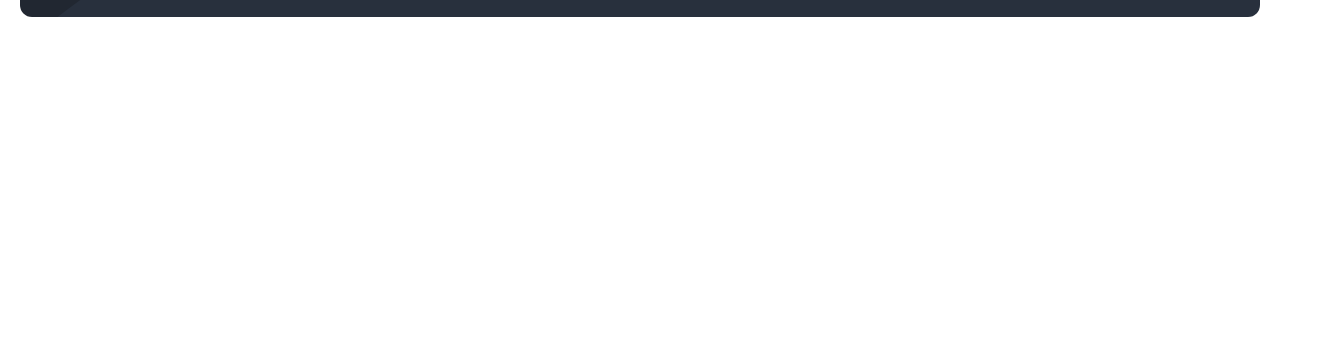
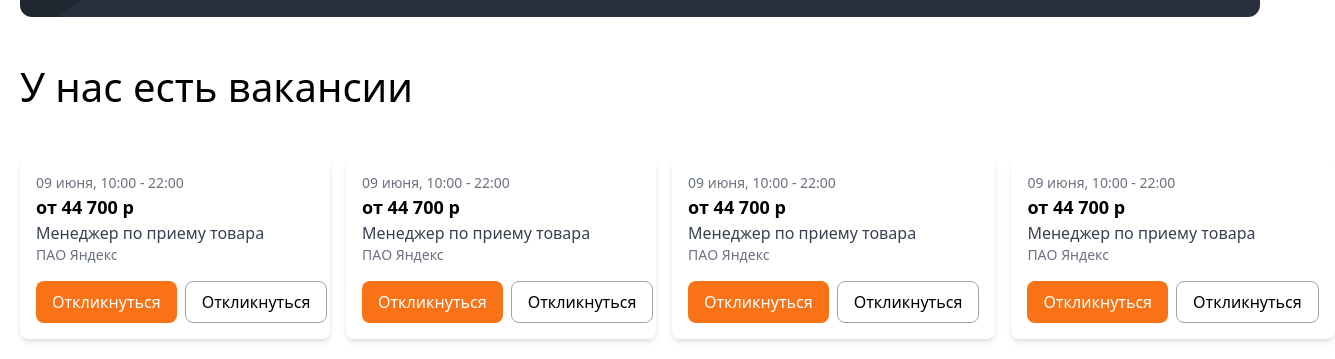
Before and after one commit to abdumajid2/test, a website: page src/index.html in a window 1280 px wide. Shown: the part 860-1219 px from the top of the page, 1335 px wide, since content can reach past the window. Before the commit the page ends 897 px from the top, so only its background shows below. Drawn offline with Linux system fonts and the light colour scheme.

Commit message:
Аввалин commit: илова кардани саҳифаи HTML

```diff
--- a/src/index.html
+++ b/src/index.html
@@ -46,6 +46,49 @@
       <img src="./Group 780.svg" class="w-[40%]" alt="">
    </div>
 </section>
+<h2 class="p-[20px] xl:text-[40px] text-[24px]">У нас есть вакансии</h2>
+<div class="flex flex-col xl:flex xl:justify-between xl:flex-row p-[20px] gap-4 ">
+    <div class="bg-white p-4 shadow-md rounded-lg w-[310px]">
+        <p class="text-gray-500 text-sm">09 июня, 10:00 - 22:00</p>
+        <p class="text-lg font-bold">от 44 700 р</p>
+        <p class="text-gray-700">Менеджер по приему товара</p>
+        <p class="text-gray-500 text-sm">ПАО Яндекс</p>
+        <div class="flex gap-2 mt-4">
+            <button class="bg-orange-500 text-white px-4 py-2 rounded-lg">Откликнуться</button>
+            <button class="border border-gray-400 px-4 py-2 rounded-lg">Откликнуться</button>
+        </div>
+    </div>
+    <div class="bg-white p-4 shadow-md rounded-lg w-[310px]">
+        <p class="text-gray-500 text-sm">09 июня, 10:00 - 22:00</p>
+        <p class="text-lg font-bold">от 44 700 р</p>
+        <p class="text-gray-700">Менеджер по приему товара</p>
+        <p class="text-gray-500 text-sm">ПАО Яндекс</p>
+        <div class="flex gap-2 mt-4">
+            <button class="bg-orange-500 text-white px-4 py-2 rounded-lg">Откликнуться</button>
+            <button class="border border-gray-400 px-4 py-2 rounded-lg">Откликнуться</button>
+        </div>
+    </div>
+    <div class="bg-white p-4 shadow-md rounded-lg">
+        <p class="text-gray-500 text-sm">09 июня, 10:00 - 22:00</p>
+        <p class="text-lg font-bold">от 44 700 р</p>
+        <p class="text-gray-700">Менеджер по приему товара</p>
+        <p class="text-gray-500 text-sm">ПАО Яндекс</p>
+        <div class="flex gap-2 mt-4">
+            <button class="bg-orange-500 text-white px-4 py-2 rounded-lg">Откликнуться</button>
+            <button class="border border-gray-400 px-4 py-2 rounded-lg">Откликнуться</button>
+        </div>
+    </div>
+    <div class="bg-white p-4 shadow-md rounded-lg hidden xl:block">
+        <p class="text-gray-500 text-sm">09 июня, 10:00 - 22:00</p>
+        <p class="text-lg font-bold">от 44 700 р</p>
+        <p class="text-gray-700">Менеджер по приему товара</p>
+        <p class="text-gray-500 text-sm">ПАО Яндекс</p>
+        <div class="flex gap-2 mt-4 ">
+            <button class="bg-orange-500 text-white px-4 py-2 rounded-lg">Откликнуться</button>
+            <button class="border border-gray-400 px-4 py-2 rounded-lg">Откликнуться</button>
+        </div>
+    </div>
+</div>
 </body>
 </html>
 <!-- npx tailwindcss -i ./src/input.css -o ./src/output.css --watch -->
```
Also changed, not shown: src/output.css.
